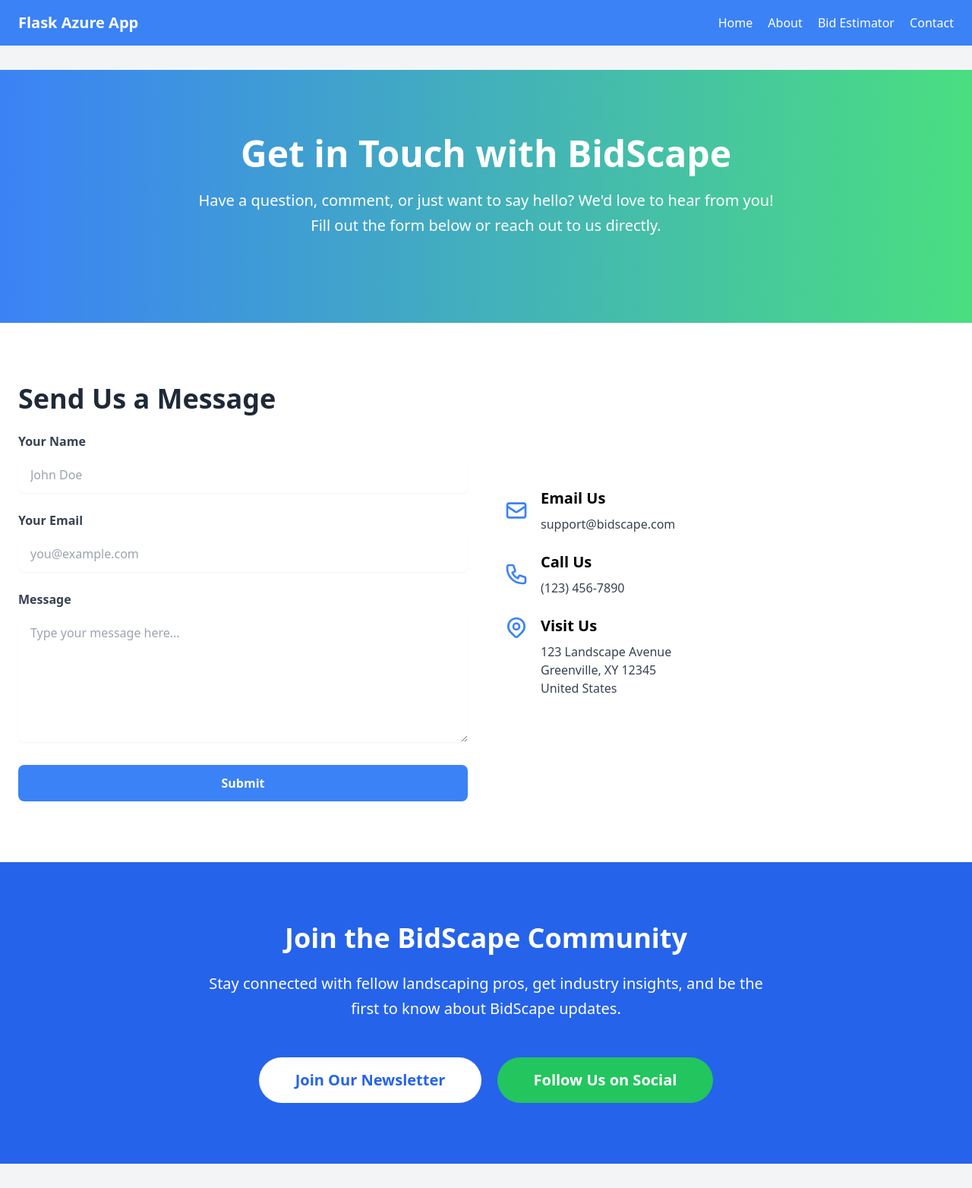
After one commit to JohnathonCrowder/Landscape_bidder, a Flask app: page /contact in a window 1280 px wide. The commit adds this page. Shown: the whole page at 76% size. Run offline with Flask 3, Linux system fonts and the light colour scheme; some libraries are stand-ins or nearby versions.

Commit message:
Added Contact page

```diff
--- a/app/routes.py
+++ b/app/routes.py
@@ -11,6 +11,11 @@ def index():
 def about():
     return render_template('about.html', title='About')
 
+# New route for the contact page
+@bp.route('/contact')
+def contact():
+    return render_template('contact.html', title='Contact Us')
+
 @bp.route('/bid-estimator', methods=['GET', 'POST'])
 def bid_estimator():
     if request.method == 'POST':
--- a/app/templates/base.html
+++ b/app/templates/base.html
@@ -16,7 +16,7 @@
                 <a href="{{ url_for('main.index') }}" class="hover:text-blue-300">Home</a>
                 <a href="{{ url_for('main.about') }}" class="hover:text-blue-300">About</a>
                 <a href="{{ url_for('main.bid_estimator') }}" class="hover:text-blue-300">Bid Estimator</a>
-                <a href="#" class="hover:text-blue-300">Contact</a>
+                <a href="{{ url_for('main.contact') }}" class="hover:text-blue-300">Contact</a>
             </div>
         </nav>
     </header>
--- /dev/null
+++ b/app/templates/contact.html
@@ -0,0 +1,94 @@
+{% extends 'base.html' %}
+
+{% block title %}Contact Us{% endblock %}
+
+{% block content %}
+<div class="bg-gradient-to-r from-blue-500 to-green-400 text-white py-20">
+    <div class="container mx-auto px-6 text-center">
+        <h1 class="text-5xl font-extrabold mb-4 leading-tight">Get in Touch with BidScape</h1>
+        <p class="text-xl mb-8 max-w-3xl mx-auto leading-relaxed">
+            Have a question, comment, or just want to say hello? We'd love to hear from you! Fill out the form below or reach out to us directly.
+        </p>
+    </div>
+</div>
+
+<section class="py-20 bg-white">
+    <div class="container mx-auto px-6">
+        <div class="grid grid-cols-1 md:grid-cols-2 gap-12 items-center">
+            <div>
+                <h2 class="text-4xl font-bold text-gray-800 mb-6">Send Us a Message</h2>
+                <form action="#" method="POST" class="space-y-6">
+                    <div>
+                        <label for="name" class="block text-gray-700 font-semibold mb-2">Your Name</label>
+                        <input type="text" id="name" name="name" class="w-full px-4 py-3 rounded-lg shadow-sm focus:outline-none focus:shadow-outline-blue focus:border-blue-300" placeholder="John Doe" required>
+                    </div>
+                    <div>
+                        <label for="email" class="block text-gray-700 font-semibold mb-2">Your Email</label>
+                        <input type="email" id="email" name="email" class="w-full px-4 py-3 rounded-lg shadow-sm focus:outline-none focus:shadow-outline-blue focus:border-blue-300" placeholder="you@example.com" required>
+                    </div>
+                    <div>
+                        <label for="message" class="block text-gray-700 font-semibold mb-2">Message</label>
+                        <textarea id="message" name="message" rows="6" class="w-full px-4 py-3 rounded-lg shadow-sm focus:outline-none focus:shadow-outline-blue focus:border-blue-300" placeholder="Type your message here..." required></textarea>
+                    </div>
+                    <div>
+                        <button type="submit" class="w-full px-4 py-3 bg-blue-500 text-white rounded-lg font-semibold hover:bg-blue-600 transition duration-300 ease-in-out">Submit</button>
+                    </div>
+                </form>
+            </div>
+            <div class="space-y-6">
+                <div class="flex items-center">
+                    <svg class="w-8 h-8 text-blue-500 mr-4" fill="none" stroke="currentColor" viewBox="0 0 24 24" xmlns="http://www.w3.org/2000/svg">
+                        <path stroke-linecap="round" stroke-linejoin="round" stroke-width="2" d="M3 8l7.89 5.26a2 2 0 002.22 0L21 8M5 19h14a2 2 0 002-2V7a2 2 0 00-2-2H5a2 2 0 00-2 2v10a2 2 0 002 2z"></path>
+                    </svg>
+                    <div>
+                        <h3 class="text-xl font-semibold mb-2">Email Us</h3>
+                        <p class="text-gray-700">
+                            <a href="mailto:support@bidscape.com" class="hover:text-blue-500 transition duration-300 ease-in-out">support@bidscape.com</a>
+                        </p>
+                    </div>
+                </div>
+                <div class="flex items-center">
+                    <svg class="w-8 h-8 text-blue-500 mr-4" fill="none" stroke="currentColor" viewBox="0 0 24 24" xmlns="http://www.w3.org/2000/svg">
+                        <path stroke-linecap="round" stroke-linejoin="round" stroke-width="2" d="M3 5a2 2 0 012-2h3.28a1 1 0 01.948.684l1.498 4.493a1 1 0 01-.502 1.21l-2.257 1.13a11.042 11.042 0 005.516 5.516l1.13-2.257a1 1 0 011.21-.502l4.493 1.498a1 1 0 01.684.949V19a2 2 0 01-2 2h-1C9.716 21 3 14.284 3 6V5z"></path>
+                    </svg>
+                    <div>
+                        <h3 class="text-xl font-semibold mb-2">Call Us</h3>
+                        <p class="text-gray-700">(123) 456-7890</p>
+                    </div>
+                </div>
+                <div class="flex items-start">
+                    <svg class="w-8 h-8 text-blue-500 mr-4" fill="none" stroke="currentColor" viewBox="0 0 24 24" xmlns="http://www.w3.org/2000/svg">
+                        <path stroke-linecap="round" stroke-linejoin="round" stroke-width="2" d="M17.657 16.657L13.414 20.9a1.998 1.998 0 01-2.827 0l-4.244-4.243a8 8 0 1111.314 0z"></path>
+                        <path stroke-linecap="round" stroke-linejoin="round" stroke-width="2" d="M15 11a3 3 0 11-6 0 3 3 0 016 0z"></path>
+                    </svg>
+                    <div>
+                        <h3 class="text-xl font-semibold mb-2">Visit Us</h3>
+                        <p class="text-gray-700">
+                            123 Landscape Avenue<br>
+                            Greenville, XY 12345<br>
+                            United States
+                        </p>
+                    </div>
+                </div>
+            </div>
+        </div>
+    </div>
+</section>
+
+<section class="py-20 bg-blue-600 text-white text-center">
+    <div class="container mx-auto px-6">
+        <h2 class="text-4xl font-extrabold mb-6">Join the BidScape Community</h2>
+        <p class="text-xl mb-12 max-w-3xl mx-auto leading-relaxed">
+            Stay connected with fellow landscaping pros, get industry insights, and be the first to know about BidScape updates.
+        </p>
+        <div class="space-x-4">
+            <a href="#" class="bg-white text-blue-600 hover:bg-blue-50 font-bold py-4 px-12 rounded-full text-xl transition duration-300 ease-in-out transform hover:scale-105 hover:shadow-lg inline-block">
+                Join Our Newsletter
+            </a>
+            <a href="#" class="bg-green-500 hover:bg-green-600 text-white font-bold py-4 px-12 rounded-full text-xl transition duration-300 ease-in-out transform hover:scale-105 hover:shadow-lg inline-block">
+                Follow Us on Social
+            </a>
+        </div>
+    </div>
+</section>
+{% endblock %}
```
